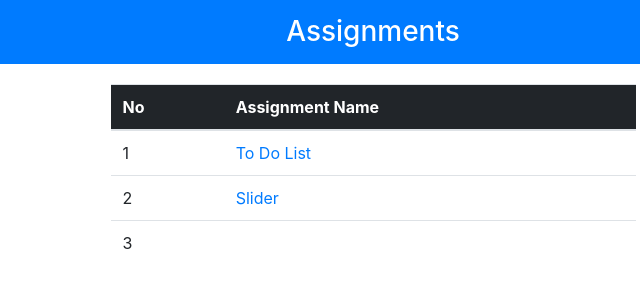
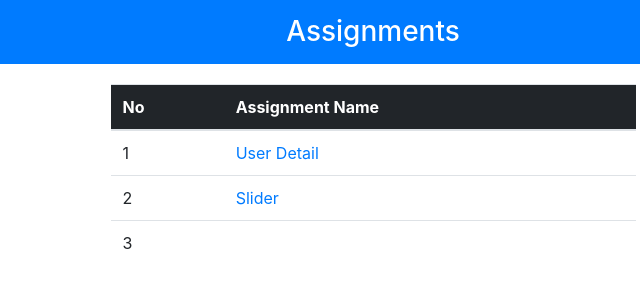
Before and after one commit to viregudhka/reactjs-new, a plain HTML site: page index.html in a window 1280 px wide. Shown: the full height of the page, 267-907 px from the left. Drawn offline with nearby package versions, Linux system fonts and the light colour scheme.

Commit message:
data added

```diff
--- a/index.html
+++ b/index.html
@@ -45,7 +45,7 @@
 					<tbody>
 						<tr>
 							<td></td>
-                            <td><a href="assignment2.html">To Do List</a></td>
+                            <td><a href="assignment2.html">User Detail</a></td>
                         </tr>
                         <tr>
 							<td></td>
```
